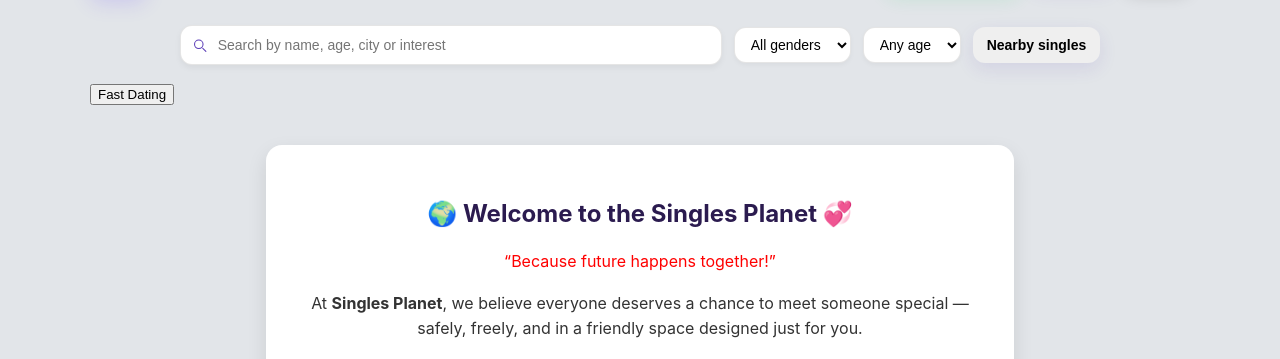
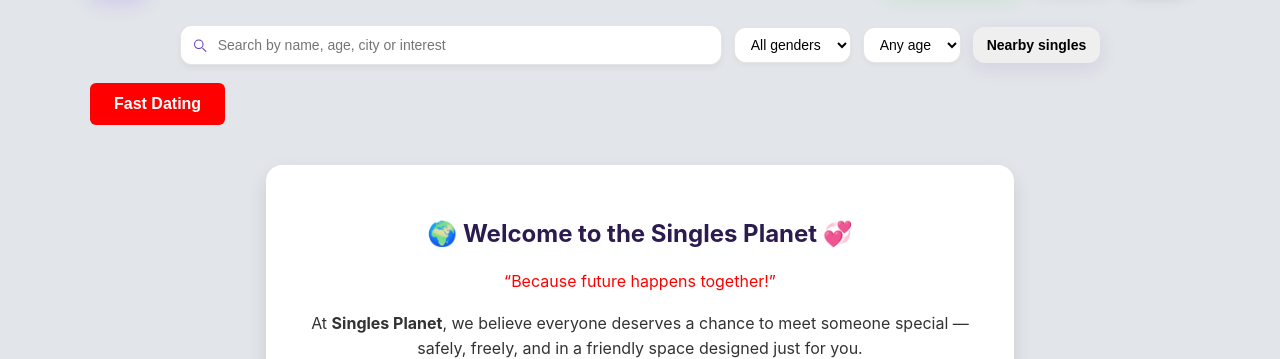
Before and after one commit to connect254/spisour-website, a plain HTML site: page index.html in a window 1280 px wide. Shown: the part 99-458 px from the top of the page. Drawn offline with Linux system fonts and the light colour scheme.

Commit message:
Update index.css

```diff
--- a/index.css
+++ b/index.css
@@ -288,3 +288,18 @@
           font-size: 14px;
         }
       }
+ .red-button {
+      background-color: red;       /* Red background */
+      color: white;                /* White text */
+      border: none;                /* No border */
+      padding: 12px 24px;          /* Some padding */
+      font-size: 16px;             /* Font size */
+      font-weight: bold;           /* Bold letters */
+      border-radius: 6px;          /* Rounded corners */
+      cursor: pointer;             /* Pointer on hover */
+      transition: background 0.3s; /* Smooth hover effect */
+    }
+
+    .red-button:hover {
+      background-color: darkred;   /* Darker red on hover */
+    }
```
